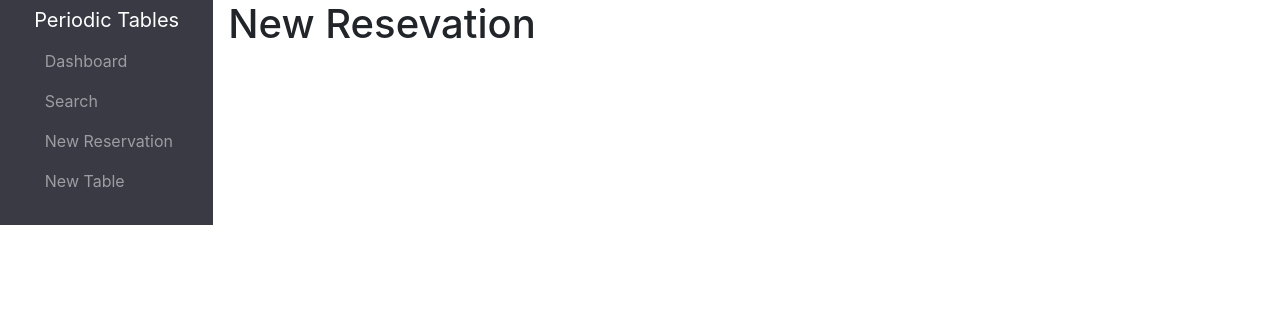
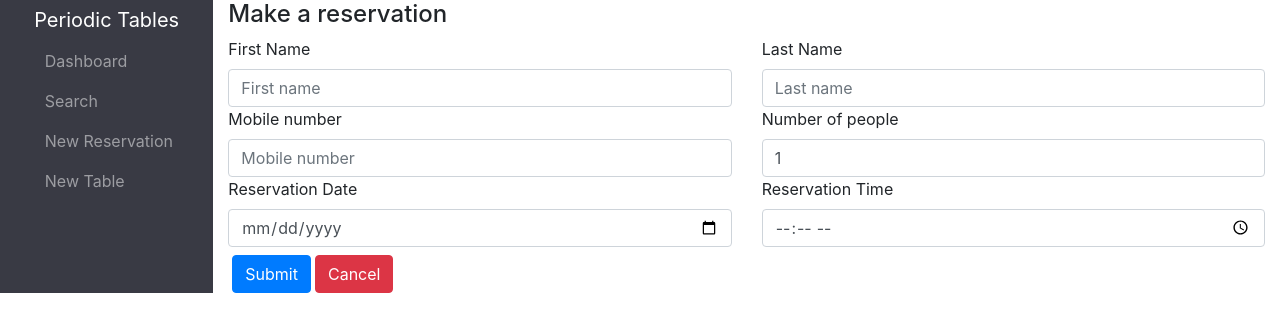
Before and after one commit to Thinkful-Ed/starter-restaurant-reservation, a React (Create React App) app in the folder front-end/: page /reservations/new in a window 1280 px wide. Shown: the top 332 px of the page. Built offline with nearby package versions, Linux system fonts and the light colour scheme; no server answers; a web font is replaced by a local one.

Commit message:
created form  for new reservation

```diff
--- a/front-end/src/NewReservation/index.js
+++ b/front-end/src/NewReservation/index.js
@@ -1,4 +1,101 @@
 function NewReservation() {
-  return <h1>New Resevation</h1>;
+  return (
+    <div className="conatiner">
+      <h4>Make a reservation</h4>
+      <form>
+        <div className="row g-2">
+          <div className="col-md">
+            <label htmlFor="first_name">First Name</label>
+            <input
+              type="text"
+              className="form-control"
+              name="first_name"
+              id="first_name"
+              placeholder="First name"
+              aria-label="First name"
+            />
+          </div>
+          {/* Form input */}
+          <div className="col-md">
+            <label htmlFor="last_name">Last Name</label>
+            <input
+              type="text"
+              className="form-control"
+              name="last_name"
+              placeholder="Last name"
+              aria-label="Last name"
+            />
+          </div>
+          {/* Form input */}
+        </div>
+        {/* Form Group */}
+        <div className="row g-2">
+          <div className="col-md">
+            <label htmlFor="last_name">Mobile number</label>
+            <input
+              type="text"
+              className="form-control"
+              name="mobile_number"
+              placeholder="Mobile number"
+              aria-label="Mobile number"
+            />
+          </div>
+          {/* Form input */}
+          <div className="col-md">
+            <label htmlFor="people">Number of people</label>
+            <input
+              type="text"
+              className="form-control"
+              name="people"
+              placeholder="Number of people"
+              aria-label="Number of people"
+              defaultValue="1"
+            />
+          </div>
+          {/* Form input */}
+        </div>
+        {/* Form Group */}
+        <div className="row g-2">
+          <div className="col-md">
+            <label htmlFor="reservation_date">Reservation Date</label>
+            <input
+              type="date"
+              pattern="\d{4}-\d{2}-\d{2}"
+              className="form-control"
+              name="reservation_date"
+              placeholder="YYYY-MM-DD"
+              aria-label="Reservation date"
+            />
+          </div>
+          {/* Form input */}
+          <div className="col-md">
+            <label htmlFor="reservation_time">Reservation Time</label>
+            <input
+              type="time"
+              pattern="[0-9]{2}:[0-9]{2}"
+              className="form-control"
+              name="reservation_time"
+              placeholder="HH:MM"
+              aria-label="Reservation date"
+              aria-describedby="passwordHelpBlock"
+            />
+          </div>
+          {/* Form input */}
+        </div>
+        {/* Form Group */}
+        <div className="d-flex">
+          <button type="submit" className="btn btn-primary ml-1 mt-2">
+            Submit
+          </button>
+          <button type="submit" className="btn btn-danger ml-1 mt-2">
+            Cancel
+          </button>
+        </div>
+        {/* Button Group */}
+      </form>
+    </div>
+
+    /* Container */
+  );
 }
 export default NewReservation;
```
